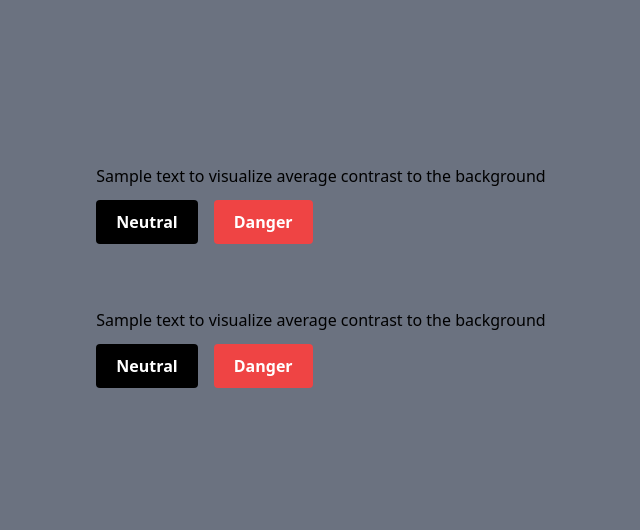
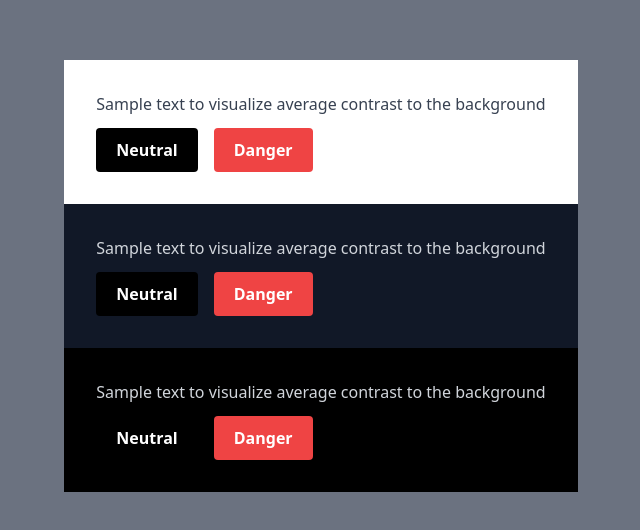
Before and after one commit to FlynnRider-000/nextjs-starter, a Next.js app: page / in a window 1280 px wide. Shown: the part 124-654 px from the top of the page, without its empty margins (319-959 px from the left). Built offline with nearby package versions, Linux system fonts and the light colour scheme.

Commit message:
refactor: simplify theming showcase

```diff
--- a/package.json
+++ b/package.json
@@ -30,7 +30,6 @@
 		"clsx": "^1.1.1",
 		"next": "^10.0.6",
 		"next-compose-plugins": "^2.2.1",
-		"next-themes": "0.0.10",
 		"postcss-import": "^14.0.0",
 		"postcss-preset-env": "^6.7.0",
 		"react": "^17.0.1",
--- a/src/pages/_app.tsx
+++ b/src/pages/_app.tsx
@@ -1,12 +1,7 @@
 import "@/styles.css";
 
 import type { AppProps } from "next/app";
-import { ThemeProvider } from "next-themes";
 
 export default function MyApp({ Component, pageProps }: AppProps) {
-	return (
-		<ThemeProvider defaultTheme="system" attribute="class">
-			<Component {...pageProps} />
-		</ThemeProvider>
-	);
+	return <Component {...pageProps} />;
 }
--- a/src/pages/index.tsx
+++ b/src/pages/index.tsx
@@ -1,5 +1,4 @@
 import clsx from "clsx";
-import { ThemeProvider, useTheme } from "next-themes";
 
 import { Button } from "@/components/Button";
 
@@ -10,8 +9,9 @@ type ThemingShowcaseProps = {
 function ThemingShowcase({ children }: ThemingShowcaseProps) {
 	return (
 		<>
-			<ThemeProvider forcedTheme="light">{children}</ThemeProvider>
-			<ThemeProvider forcedTheme="dark">{children}</ThemeProvider>
+			<div className="text-gray-700 bg-white">{children}</div>
+			<div className="dark text-gray-300 bg-gray-900">{children}</div>
+			<div className="dark text-gray-300 bg-black">{children}</div>
 		</>
 	);
 }
@@ -22,15 +22,8 @@ type CanvasProps = {
 };
 
 function Canvas({ orientation = "horizontal", children }: CanvasProps) {
-	const { forcedTheme } = useTheme();
-
 	return (
-		<div
-			className={clsx("p-8 space-y-3", {
-				"text-gray-700 bg-white": forcedTheme === "light",
-				"text-gray-300 bg-gray-900": forcedTheme === "dark",
-			})}
-		>
+		<div className="p-8 space-y-3">
 			<p>Sample text to visualize average contrast to the background</p>
 			<div
 				className={clsx({
```
Also changed, not shown: 1 other file (tests, documents, lock files or other folders).
